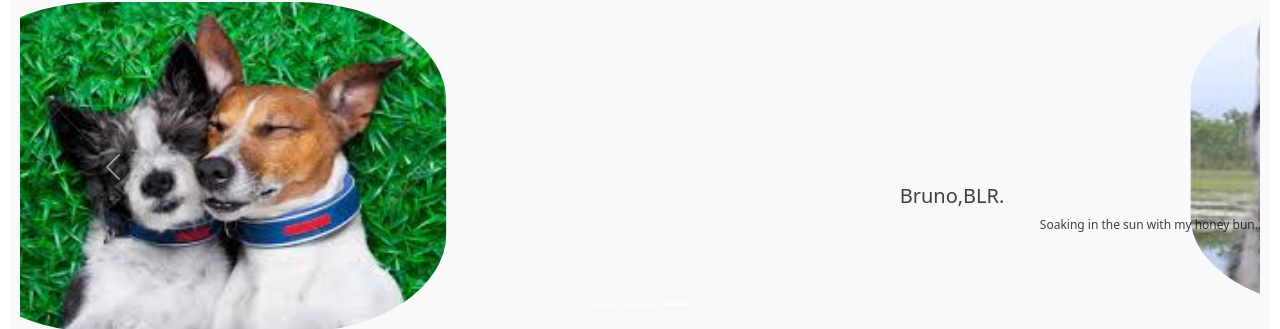
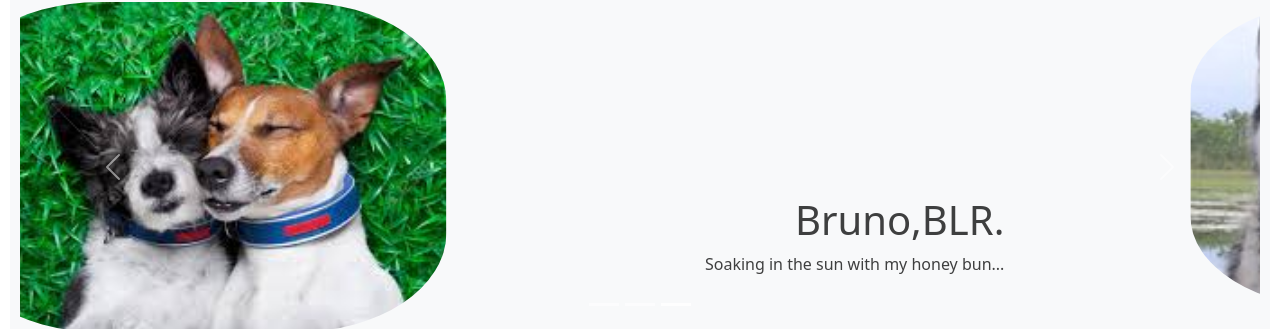
Before and after one commit to skandhaece/tin_dog, a plain HTML site: page index.html in a window 1280 px wide. Shown: the part 1070-1399 px from the top of the page. Drawn offline with nearby package versions, Linux system fonts and the light colour scheme.

Commit message:
Update style.css

```diff
--- a/style.css
+++ b/style.css
@@ -52,38 +52,12 @@ padding-left: 15%;
 	}
 }
 
-@media (min-width: 576px) {
+
+@media (min-width:0px) and (max-width:500px){
     .carousel-caption h1{
-        font-size: 20px;
-    }
-    .carousel-caption p{
-        width: 150px;
-        height: 60px;
-        margin-left: 260px;
         font-size: 12px;
     }
-  }
-
-@media (min-width: 768px) {
-    .carousel-caption p{
-        width: 100%;
-    }
- }
-
-@media (min-width: 992px) {
-    .carousel-caption p{
-        width: 100%;
-    }
- }
-
-/* @media (min-width: 1200px) {
-    .carousel-caption{
-        width: 90%;
+    .carousel-caption p {
+        font-size: 8px;
     }
 }
-
-@media (min-width: 1400px) {
-    .carousel-caption{
-        width: 90%;
-    }
- } */
```
